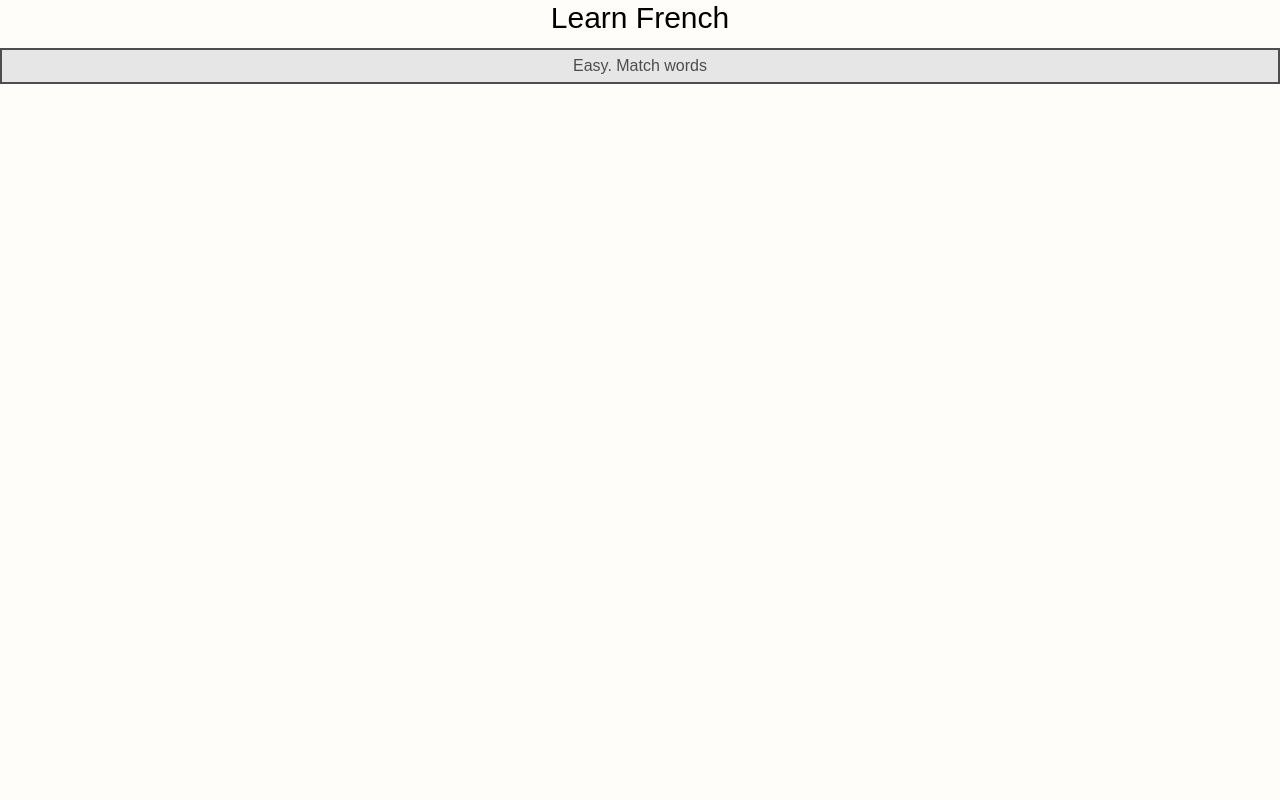
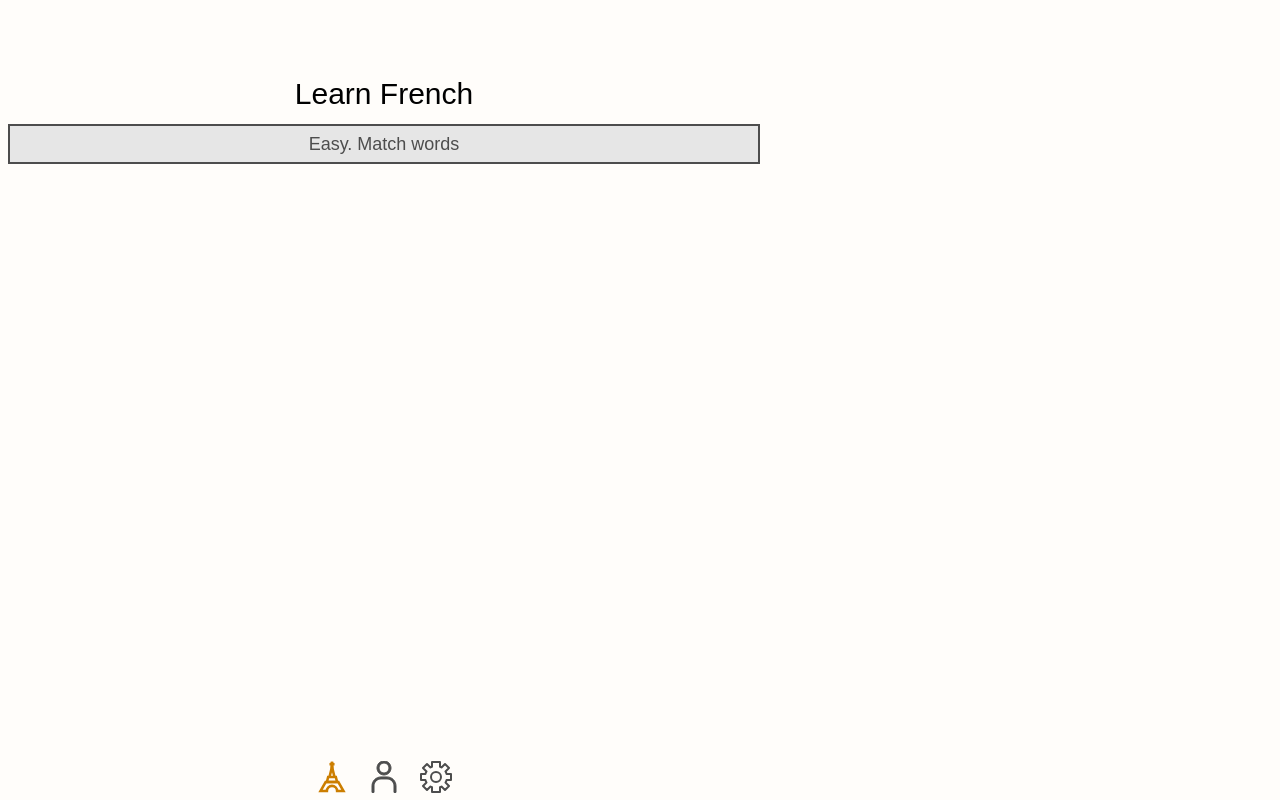
Before and after one commit to gepardoj/learn-french-next, a Next.js app: page / in a window 1280 px wide. Built offline with nearby package versions, Linux system fonts and the light colour scheme.

Commit message:
added navigation bar, icons

```diff
--- a/src/app/layout.tsx
+++ b/src/app/layout.tsx
@@ -1,6 +1,7 @@
 import type { Metadata, Viewport } from "next";
 import { Geist, Geist_Mono } from "next/font/google";
 import "./globals.css";
+import NavBar from "@/widgets/ui/NavBar";
 
 const geistSans = Geist({
   variable: "--font-geist-sans",
@@ -30,9 +31,10 @@ export default function RootLayout({
   return (
     <html lang="en">
       <body
-        className={`${geistSans.variable} ${geistMono.variable} antialiased`}
+        className={`${geistSans.variable} ${geistMono.variable} antialiased flex flex-col h-[100vh] max-w-3xl`}
       >
         {children}
+        <NavBar />
       </body>
     </html>
   );
--- /dev/null
+++ b/src/app/options/page.tsx
@@ -0,0 +1,5 @@
+export default function Options() {
+  return (
+    "options"
+  );
+}
--- a/src/app/page.tsx
+++ b/src/app/page.tsx
@@ -3,7 +3,7 @@ import { Button } from "@/shared/ui/Button";
 
 export default function Home() {
   return (
-    <section className="flex flex-[0.3] flex-col justify-center gap-3">
+    <section className="m-2 flex flex-[0.3] flex-col justify-center gap-3">
       <h1 className="text-3xl text-center">Learn French</h1>
       <ClientComponent />
       {/* <Button
--- /dev/null
+++ b/src/app/profile/page.tsx
@@ -0,0 +1,5 @@
+export default function Profile() {
+  return (
+    "my profile"
+  );
+}
--- a/src/shared/ui/Button.tsx
+++ b/src/shared/ui/Button.tsx
@@ -26,11 +26,11 @@ const getClass = (props: ButtonProps) => {
 
 /** Primary UI component for user interaction */
 export const Button = (props: ButtonProps) => {
-  const { type, label, ...other } = props;
+  const { type, label, size = "medium", ...other } = props;
   return (
     <button
       type="button"
-      className={getClass(props)}
+      className={getClass({ ...props, size })}
       {...other}
     >
       {label}
--- a/src/shared/ui/ButtonIcon.tsx
+++ b/src/shared/ui/ButtonIcon.tsx
@@ -1,4 +1,4 @@
-import { ButtonProps } from "@/app/shared/ui/Button";
+import { ButtonProps } from "@/shared/ui/Button";
 import { SVGProps } from "react";
 
 export interface ButtonIconProps extends Omit<ButtonProps, "label"> {
@@ -8,13 +8,13 @@ export interface ButtonIconProps extends Omit<ButtonProps, "label"> {
 
 const getClass = (props: ButtonIconProps) => {
   let className = "";
-  if (props.disabled) className += " stroke-disabled";
+  if (props.disabled) className += " stroke-disabled fill-disabled";
   else
     switch (props.type) {
-      case "primary": className += " stroke-primary"; break;
-      case "success": className += " stroke-success"; break;
-      case "error": className += " stroke-error"; break;
-      default: className += " stroke-default"; break;
+      case "primary": className += " stroke-primary fill-primary"; break;
+      case "success": className += " stroke-success fill-success"; break;
+      case "error": className += " stroke-error fill-error"; break;
+      default: className += " stroke-default fill-default"; break;
     }
   switch (props.size) {
     case "small": className += " w-4 h-4"; break;
@@ -35,7 +35,7 @@ export const ButtonIcon = (props: ButtonIconProps) => {
   return (
     <button
       type="button"
-      className={getClass(props)}
+      className={getClass({ ...props, size })}
       {...other}
     >
       {<Icon />}
--- /dev/null
+++ b/src/shared/ui/icons/AccountIcon.tsx
@@ -0,0 +1,14 @@
+import React from 'react';
+
+export default function AccountIcon() {
+  return (
+    <svg xmlns="http://www.w3.org/2000/svg" viewBox="0 0 32 32">
+      <path d="M16,14c-3.8598633,0-7-3.140625-7-7s3.1401367-7,7-7s7,3.140625,7,7S19.8598633,14,16,14z M16,2
+			c-2.7568359,0-5,2.2431641-5,5s2.2431641,5,5,5s5-2.2431641,5-5S18.7568359,2,16,2z" />
+      <path d="M27,32c-0.5522461,0-1-0.4472656-1-1v-6.1152344c0-3.828125-3.1142578-6.9423828-6.9423828-6.9423828h-6.1152344
+			C9.1142578,17.9423828,6,21.0566406,6,24.8847656V31c0,0.5527344-0.4477539,1-1,1s-1-0.4472656-1-1v-6.1152344
+			c0-4.9306641,4.0117188-8.9423828,8.9423828-8.9423828h6.1152344C23.9882813,15.9423828,28,19.9541016,28,24.8847656V31
+			C28,31.5527344,27.5522461,32,27,32z" />
+    </svg>
+  );
+}
--- /dev/null
+++ b/src/shared/ui/icons/OptionsIcon.tsx
@@ -0,0 +1,14 @@
+import React from 'react';
+
+export default function OptionsIcon() {
+  return (
+    <svg viewBox="0 0 32 32" fill="none" xmlns="http://www.w3.org/2000/svg">
+      <path
+        d="M31 19V13H26.575C26.323 12.112 25.964 11.271 25.51 10.49L29 7L25 3L21.51 6.49C21.028 6.21 20.525 5.967 20 5.761V1H12V5.761C11.475 5.966 10.972 6.21 10.49 6.489L7 3L3 7L6.49 10.49C6.036 11.271 5.676 12.112 5.425 13H1V19H5.425C5.677 19.888 6.036 20.729 6.49 21.51L3 25L7 29L10.49 25.51C10.972 25.79 11.476 26.033 12 26.238V31H20V26.239C20.525 26.034 21.028 25.79 21.51 25.511L25 29L29 25L25.51 21.51C25.964 20.729 26.323 19.888 26.575 19H31Z"
+        stroke-width="2" stroke-linejoin="round" />
+      <path
+        d="M16 21C18.7614 21 21 18.7614 21 16C21 13.2386 18.7614 11 16 11C13.2386 11 11 13.2386 11 16C11 18.7614 13.2386 21 16 21Z"
+        stroke-width="2" stroke-linejoin="round" />
+    </svg>
+  );
+}
--- /dev/null
+++ b/src/widgets/ui/NavBar.tsx
@@ -0,0 +1,26 @@
+"use client";
+import { ButtonIcon } from '@/shared/ui/ButtonIcon';
+import AccountIcon from '@/shared/ui/icons/AccountIcon';
+import EiffelTowerIcon from '@/shared/ui/icons/EiffelTowerIcon';
+import OptionsIcon from '@/shared/ui/icons/OptionsIcon';
+import Link from 'next/link';
+import { usePathname } from 'next/navigation';
+import React from 'react';
+
+export default function NavBar() {
+  const pathname = usePathname();
+  const links = [
+    { href: "/", icon: EiffelTowerIcon, label: "Learn French" },
+    { href: "/profile", icon: AccountIcon, label: "My Profile" },
+    { href: "/options", icon: OptionsIcon, label: "Options" },
+  ];
+  return (
+    <nav className="mt-auto">
+      <ul className='flex gap-5 justify-center'>
+        {links.map(link =>
+          <li key={link.href}><Link href={link.href}><ButtonIcon Icon={link.icon} size="large" alt={link.label} type={pathname === link.href ? "primary" : "default"} /></Link></li>
+        )}
+      </ul>
+    </nav>
+  );
+}
```
Also changed, not shown: 2 other files (tests, documents, lock files or other folders).
